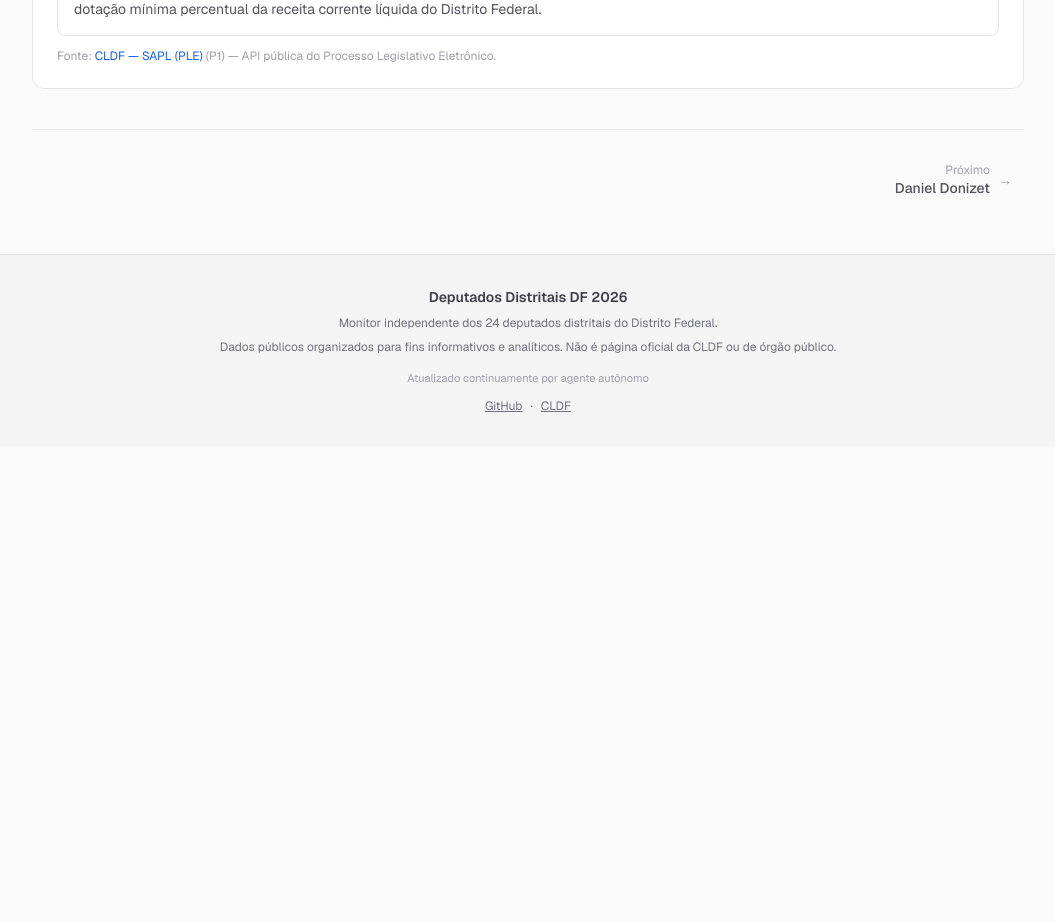
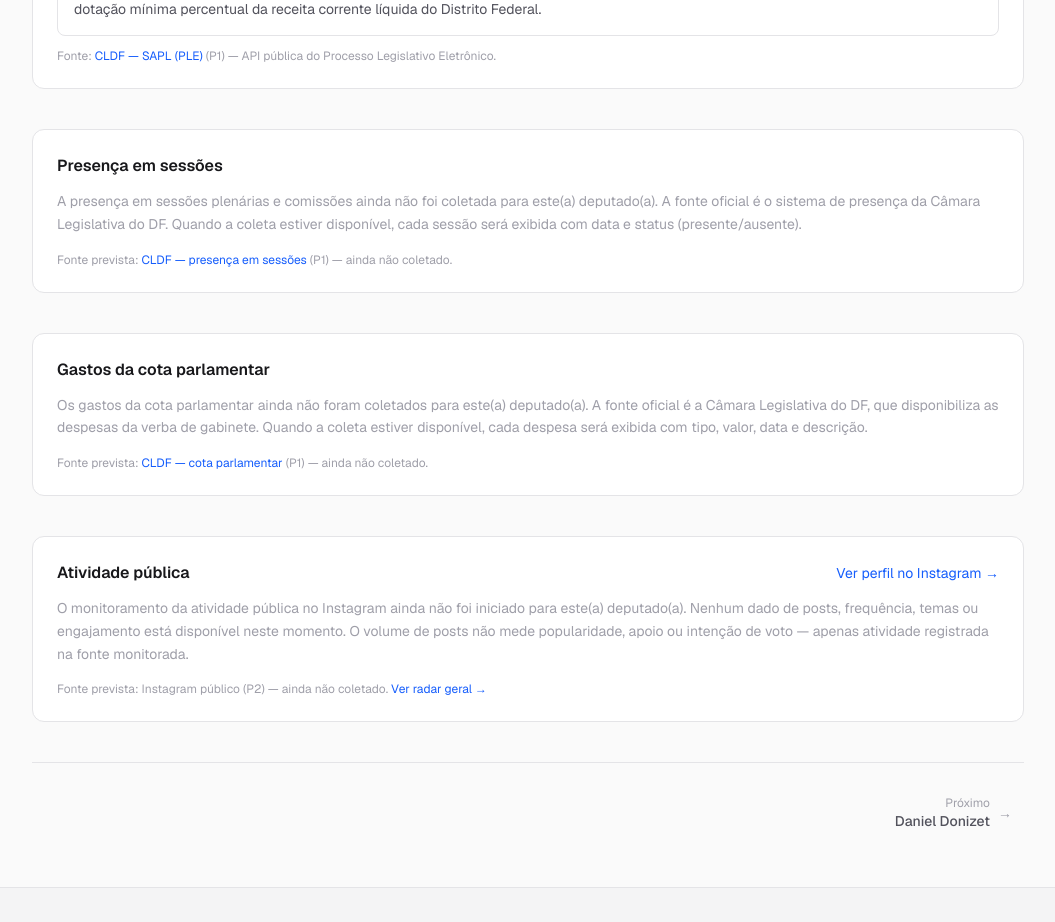
Before and after one commit to gustavomelofr/deputados-distritais-df-2026, a Next.js app: page /deputados-distritais/chico-vigilante in a window 1280 px wide. Shown: the part 1480-2402 px from the top of the page, without its empty margins (112-1167 px from the left). Before the commit the page ends 1926 px from the top, so only its background shows below. Built offline with nearby package versions, Linux system fonts and the light colour scheme.

Commit message:
feat(loop): atualização aprovada 2026-07-25T13-51-43-988Z (#24)
Co-authored-by: Agente Contínuo <agente@deputadosdistritais.dev>

```diff
--- a/src/app/deputados-distritais/[slug]/page.tsx
+++ b/src/app/deputados-distritais/[slug]/page.tsx
@@ -285,6 +285,129 @@ export default async function DeputadoPage({ params }: Props) {
         </p>
       </section>
 
+      {/* Presença em sessões */}
+      <section
+        aria-labelledby="presenca-titulo"
+        className="rounded-xl border border-zinc-200 bg-white p-6 mb-10"
+      >
+        <h2 id="presenca-titulo" className="font-semibold text-zinc-900 mb-3">
+          Presença em sessões
+        </h2>
+        {dep.presenca.length > 0 ? (
+          <ul className="space-y-2">
+            {dep.presenca.map((s) => (
+              <li
+                key={s.id}
+                className="flex items-start justify-between gap-4 text-sm text-zinc-600"
+              >
+                <span className="min-w-0">
+                  <span className="font-medium text-zinc-900">{s.descricao}</span>
+                  <time dateTime={s.data} className="block text-xs text-zinc-400 mt-0.5">
+                    {new Date(s.data).toLocaleDateString('pt-BR')}
+                  </time>
+                </span>
+                <span
+                  className={`whitespace-nowrap text-xs font-medium ${
+                    s.presente ? 'text-green-600' : 'text-amber-600'
+                  }`}
+                >
+                  {s.presente ? 'Presente' : 'Ausente'}
+                </span>
+              </li>
+            ))}
+          </ul>
+        ) : (
+          <p className="text-sm text-zinc-400 leading-relaxed">
+            A presença em sessões plenárias e comissões ainda não foi coletada
+            para este(a) deputado(a). A fonte oficial é o sistema de presença
+            da Câmara Legislativa do DF. Quando a coleta estiver disponível,
+            cada sessão será exibida com data e status (presente/ausente).
+          </p>
+        )}
+        <p className="text-xs text-zinc-400 mt-4">
+          Fonte prevista: <a href="https://www.cl.df.gov.br/deputados-2023-2026" target="_blank" rel="noopener noreferrer" className="text-blue-600 hover:underline">CLDF — presença em sessões</a> (P1) — ainda não coletado.
+        </p>
+      </section>
+
+      {/* Gastos da cota parlamentar */}
+      <section
+        aria-labelledby="gastos-titulo"
+        className="rounded-xl border border-zinc-200 bg-white p-6 mb-10"
+      >
+        <h2 id="gastos-titulo" className="font-semibold text-zinc-900 mb-3">
+          Gastos da cota parlamentar
+        </h2>
+        {dep.gastos.length > 0 ? (
+          <ul className="space-y-2">
+            {dep.gastos.map((g) => (
+              <li
+                key={g.id}
+                className="flex items-start justify-between gap-4 text-sm text-zinc-600"
+              >
+                <span className="min-w-0">
+                  <span className="font-medium text-zinc-900">{g.tipo}</span>
+                  <span className="block text-xs text-zinc-400 mt-0.5">
+                    {g.descricao} —{' '}
+                    <time dateTime={g.data}>
+                      {new Date(g.data).toLocaleDateString('pt-BR')}
+                    </time>
+                  </span>
+                </span>
+                <span className="whitespace-nowrap text-sm font-medium text-zinc-700">
+                  R$ {g.valor.toLocaleString('pt-BR', { minimumFractionDigits: 2 })}
+                </span>
+              </li>
+            ))}
+          </ul>
+        ) : (
+          <p className="text-sm text-zinc-400 leading-relaxed">
+            Os gastos da cota parlamentar ainda não foram coletados para
+            este(a) deputado(a). A fonte oficial é a Câmara Legislativa do DF,
+            que disponibiliza as despesas da verba de gabinete. Quando a coleta
+            estiver disponível, cada despesa será exibida com tipo, valor, data
+            e descrição.
+          </p>
+        )}
+        <p className="text-xs text-zinc-400 mt-4">
+          Fonte prevista: <a href="https://www.cl.df.gov.br/deputados-2023-2026" target="_blank" rel="noopener noreferrer" className="text-blue-600 hover:underline">CLDF — cota parlamentar</a> (P1) — ainda não coletado.
+        </p>
+      </section>
+
+      {/* Atividade pública (Instagram) */}
+      <section
+        aria-labelledby="atividade-publica-titulo"
+        className="rounded-xl border border-zinc-200 bg-white p-6 mb-10"
+      >
+        <div className="flex items-center justify-between mb-3">
+          <h2 id="atividade-publica-titulo" className="font-semibold text-zinc-900">
+            Atividade pública
+          </h2>
+          {dep.contatos?.instagram && (
+            <a
+              href={`https://instagram.com/${dep.contatos.instagram}`}
+              target="_blank"
+              rel="noopener noreferrer"
+              className="text-sm text-blue-600 hover:underline"
+            >
+              Ver perfil no Instagram →
+            </a>
+          )}
+        </div>
+        <p className="text-sm text-zinc-400 leading-relaxed">
+          O monitoramento da atividade pública no Instagram ainda não foi
+          iniciado para este(a) deputado(a). Nenhum dado de posts, frequência,
+          temas ou engajamento está disponível neste momento. O volume de posts
+          não mede popularidade, apoio ou intenção de voto — apenas atividade
+          registrada na fonte monitorada.
+        </p>
+        <p className="text-xs text-zinc-400 mt-4">
+          Fonte prevista: Instagram público (P2) — ainda não coletado.{' '}
+          <Link href="/monitor-instagram" className="text-blue-600 hover:underline">
+            Ver radar geral →
+          </Link>
+        </p>
+      </section>
+
       {/* Navegação entre deputados */}
       <nav
         aria-label="Navegação entre perfis de deputados"
```
